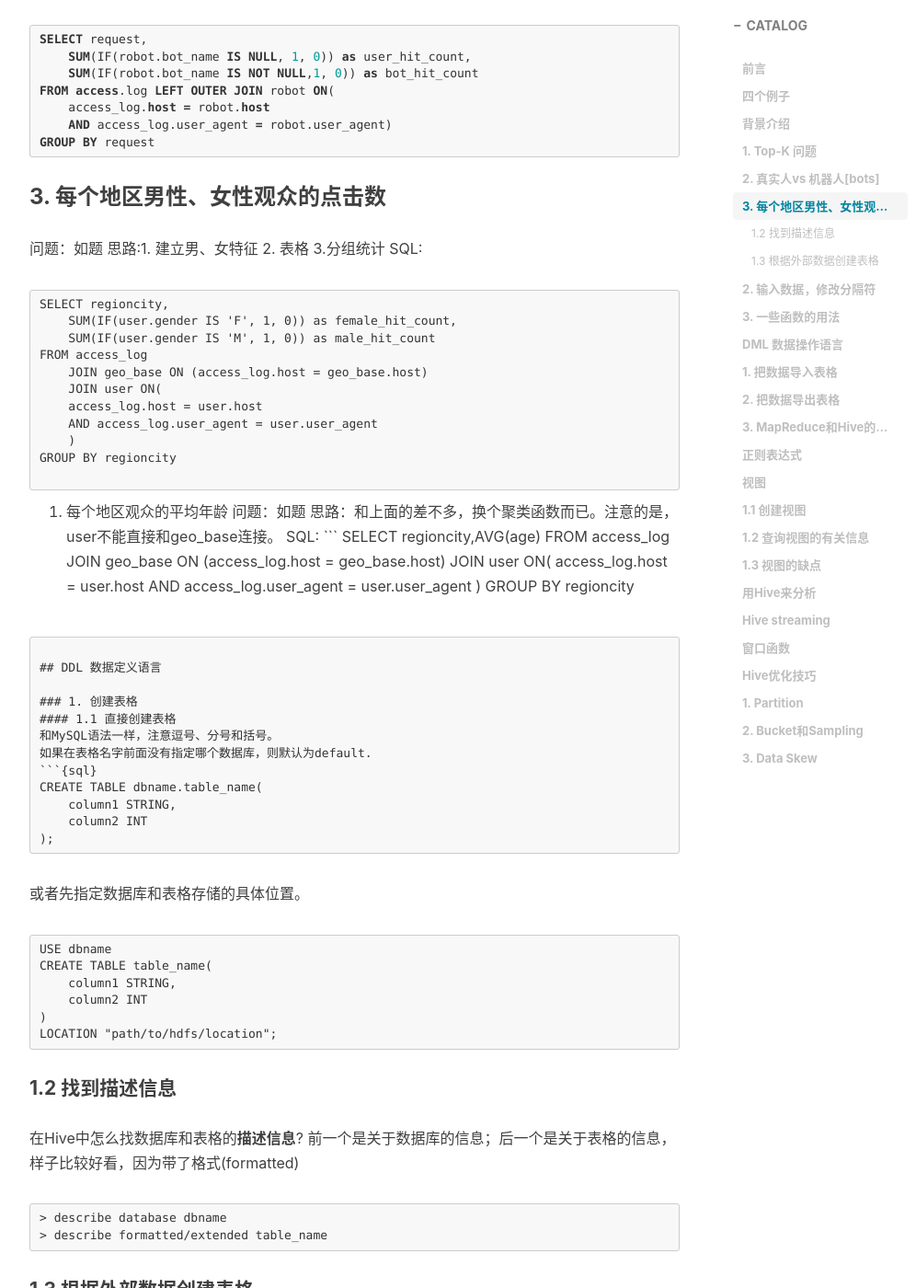
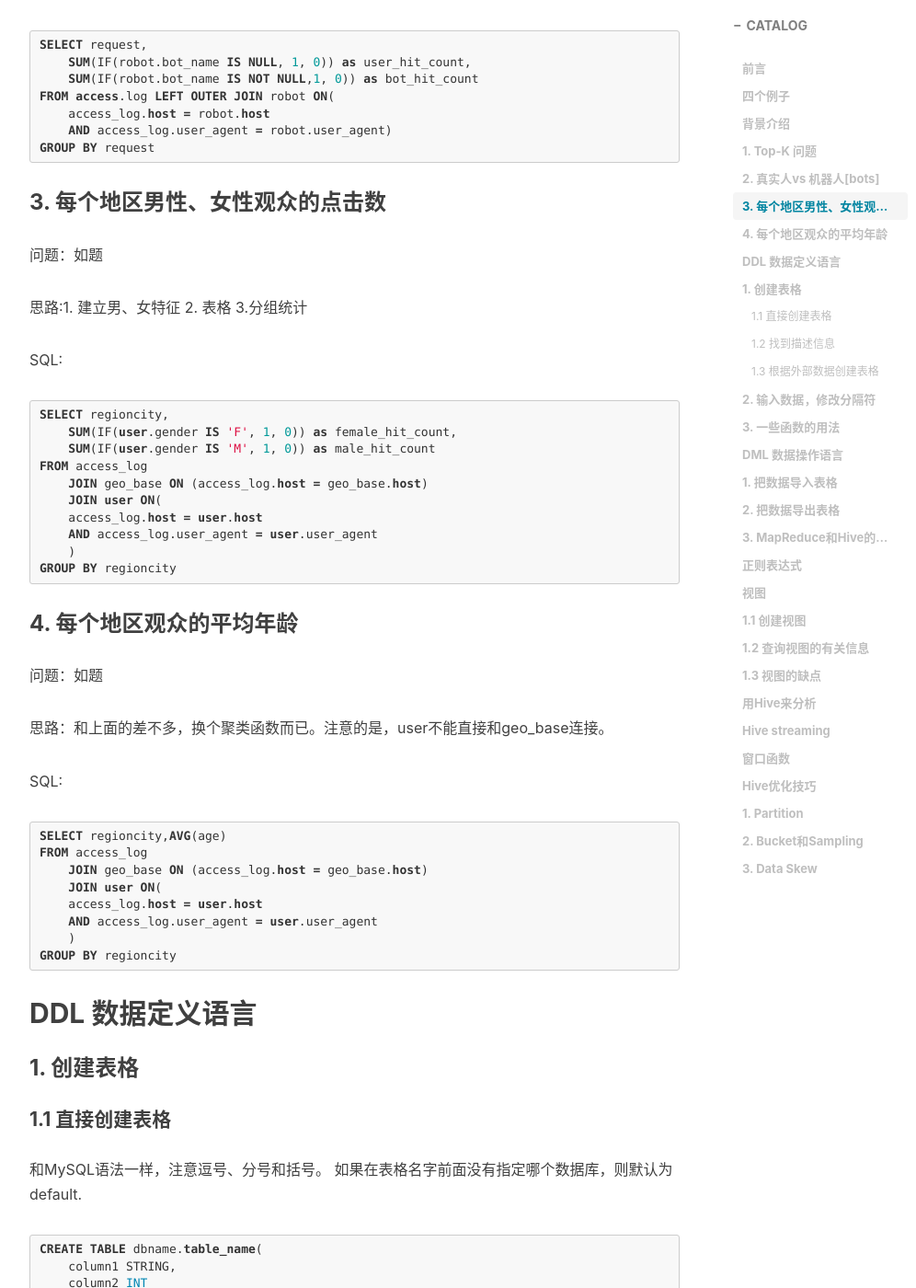
Before and after one commit to YuweiShen/jekyll, a Jekyll site: the page built from _posts/2019-07-03-HiveSQL.md, in a window 1280 px wide and 1400 px high, scrolled down 1946 px. Shown: the whole window at 92% size, without its empty margins (233-1229 px from the left). Built offline with Jekyll 4.4.1, drawn with Linux system fonts in a browser that asks for light colours; comment, search, counter and statistics services are not loaded; some of the changed text lies outside the part shown.

Commit message:
change format

````diff
--- a/_posts/2019-07-03-HiveSQL.md
+++ b/_posts/2019-07-03-HiveSQL.md
@@ -38,6 +38,7 @@
     - User Agent
     - 性别 gender
     - 年龄 age
+
 ### 1. Top-K 问题
 问题：选择点击量最高的前K个区域。
 思路：根据地址名称regioncity聚类，计算每个地区有**几条**信息，用IP地址连接两张表，使地区名字能对应。最后用LIMIT 选中前K条记录。
@@ -68,9 +69,11 @@
 
 ### 3. 每个地区男性、女性观众的点击数
 问题：如题
+
 思路:1. 建立男、女特征 2. 表格 3.分组统计
+
 SQL:
-```
+```sql
 SELECT regioncity,
     SUM(IF(user.gender IS 'F', 1, 0)) as female_hit_count,
     SUM(IF(user.gender IS 'M', 1, 0)) as male_hit_count
@@ -81,14 +84,16 @@
     AND access_log.user_agent = user.user_agent
     )
 GROUP BY regioncity
-
 ```
 
-4. 每个地区观众的平均年龄
+### 4. 每个地区观众的平均年龄
 问题：如题
+
 思路：和上面的差不多，换个聚类函数而已。注意的是，user不能直接和geo_base连接。
+
 SQL:
-```
+
+```sql
 SELECT regioncity,AVG(age)
 FROM access_log
     JOIN geo_base ON (access_log.host = geo_base.host)
@@ -97,23 +102,24 @@
     AND access_log.user_agent = user.user_agent
     )
 GROUP BY regioncity
-
 ```
 
 ## DDL 数据定义语言
 
 ### 1. 创建表格
+
 #### 1.1 直接创建表格
 和MySQL语法一样，注意逗号、分号和括号。
 如果在表格名字前面没有指定哪个数据库，则默认为default.
-```{sql}
+
+```sql
 CREATE TABLE dbname.table_name(
     column1 STRING,
     column2 INT
 );
 ```
 或者先指定数据库和表格存储的具体位置。
-```{sql}
+```sql
 USE dbname
 CREATE TABLE table_name(
     column1 STRING,
@@ -121,6 +127,7 @@
 )
 LOCATION "path/to/hdfs/location";
 ```
+
 #### 1.2 找到描述信息
 在Hive中怎么找数据库和表格的**描述信息**?
 前一个是关于数据库的信息；后一个是关于表格的信息，样子比较好看，因为带了格式(formatted)
@@ -128,9 +135,11 @@
 > describe database dbname
 > describe formatted/extended table_name
 ```
+
 #### 1.3 根据外部数据创建表格
 从外部的表中选择数据，然后插入。
-```{sql}
+
+```sql
 CREATE TABLE table_name
 AS SELECT attri_name
 FROM table_name
@@ -143,7 +152,8 @@
 
 从语法中也可以看出field是以delimitor作为终结的。
 注意行输入分隔符的定义之间是没有逗号的。
-```{sql}
+
+```sql
 USE dbname
 CREATE TABLE table_name(
     column1 STRING,
@@ -164,24 +174,26 @@
 同时，也可以选择不输入数据，直接用外部的数据建表。
 如果是外部数据的表格，则在删除的时候**不会删除数据**，只会删除表的样式，可以恢复；如果是直接建立管理表格，则删除的时候数据跟着表格一起删除了。
 
-```{sql}
+```sql
 CREATE TEMPORARY[EXTERNAL] TABLE table_name;
 ```
 
 ### 3. 一些函数的用法
 
-- ROW_
+- ROW_NUMBER()... OVER(ORDER BY column ASC) 必须要跟Over，否则会出错
+- IF(条件,对的数值,错的数值)
+- 注意Hive中没有EXIST
 
 ## DML 数据操作语言
 
 ### 1. 把数据导入表格
 如果数据是来自HDFS集群的，语法如下。
-```{sql}
+```sql
 LOAD DATA INPATH '/local/path/employees'
 INTO TABLE employees;
 ```
 如果数据是来自本机的，加一个LOCAL，这样这个数据会先加载到HDFS中，然后加入集群。
-```{sql}
+```sql
 LOAD DATA LOCAL INPATH '/local/path/employees'
 INTO TABLE employees;
 ```
@@ -190,7 +202,7 @@
 ### 2. 把数据导出表格
 
 和传统的数据库类似的导出
-```{sql}
+```sql
 INSERT OVERWRITE [LOCAL] DIRECTORY '/tmp/emloyees'
 SELECT name,salary, address
 FROM table_name
@@ -198,7 +210,7 @@
 ```
 
 Hive特有的多重插入语句，从一个表格中选择不同的子集，存储到不同的位置中。
-```{sql}
+```sql
 FROM table_name
 INSERT OVERWRITE [LOCAL] DIRECTORY '/tmp/CA_emloyees'
 SELECT name,salary,address
@@ -222,7 +234,7 @@
 > 127.0.0.1 - frank [10/Oct/2000:13:55:36 -0700] "GET /apache_pb.gif HTTP/1.0" 200
 
 可以用下面的正则表达式来分开
-```{sql}
+```sql
 ROW FORMAT
     SERDE 'org.apache.hadoop.hive.serde2.RegexSerDe'
     WITH SERDEPROPERTIES(
@@ -233,7 +245,7 @@
 在上面的表达式中，'^'代表以字符开始，一个（）代表1列，'\\'代表后面的'\'是反义的，'\S'代表一个非空格的字符，*代表是任意的。
 
 正则表达式匹配的对象是数据，但是有时候列的标题也被匹配了，从而出现'NULL'行，可以在LOCATION后添加一行，tbl properties,跳过标题行。
-```
+```sql
 TBLPROPERTIES('skip.header.line.count' = '1');
 ```
 
@@ -241,7 +253,7 @@
 
 ### 1.1 创建视图
 视图是基于基本表创建的，无法修改基本表中的内容，删除也不会影响基本表。
-```{sql}
+```sql
 CREATE VIEW apache_log_view(
     ip,
     request_year,
@@ -295,14 +307,14 @@
 
 ## Hive streaming
 可以不使用JAVA，而使用python或者其他的语言如shell来操作定义的函数
-```{sql}
+```sql
 FROM mytable
 SELECT TRANSFORM(columnA, columnB)
 USING "/bin/cat"
 AS new_A, new_B
 ```
 或者
-```{sql}
+```sql
 FROM mytable
 SELECT TRANSFORM(columnA, columnB)
 USING "/bin/cat -f1"
@@ -311,7 +323,7 @@
 在下面的情况中，输出的结果不是两列，因为在cat函数中把后面的砍掉了，所以输出的两列中第二列全部都是NULL。
 
 在python中，WordCount样例中的mapper.py：
-```{python}
+```python
 from __future__ import print_function
 import sys
 
@@ -322,7 +334,7 @@
         print(word, 1, sep = "\t"
 ```
 在python中，WordCount样例中的reducer.py
-```{python}
+```python
 for line in sys.stdin:
     word, counts = line.split("\t", 1)
     counts = int(counts)
@@ -334,8 +346,8 @@
         current_word = word
         word_count = counts
 ```
-
-```{sql}
+在sql中，整个流程
+```sql
 ADD FILE /path/mapper.py;
 ADD FILE /path/reducer.py;
 FROM (
@@ -360,9 +372,9 @@
 3. CLUSTER BY ... TRANSFORM
 
 ## 窗口函数
-PTF(partition table functions)n:m的映射
+PTF(partition table functions)，是n:m的映射
 有一个动态的窗口，里面显示的就是我们要分析与统计的数据。
-```
+```sql
 SELECT column_A,
     ROW_NUMBER() OVER (PARTITION BY column_C),
     RANK() OVER (PARTITION BY column_C),
@@ -379,9 +391,9 @@
 上面两种写法都可以，一个是没有定义窗口名字，一个定义了窗口名字。
 
 三个函数的区别:
-ROW_NUMBER() 给每行一个不同的数字，12345这么排列
-RANK() 是秩，相同属性的秩是一样的，如果一个属性对应了好多条，下一个属性的秩会相加，秩不是连续的aabc对应1134
-DENSE_RANK() 就是紧密连续的秩。aabc对应1123
+1. ROW_NUMBER() 给每行一个不同的数字，12345这么排列
+2. RANK() 是秩，相同属性的秩是一样的，如果一个属性对应了好多条，下一个属性的秩会相加，秩不是连续的aabc对应1134
+3. DENSE_RANK() 就是紧密连续的秩。aabc对应1123
 
 PTF函数接收一整个partition,然后根据特定的条件返回一部分partition,并不会使输出的行数增加。
 
@@ -394,7 +406,7 @@
 当筛选的结构比较多的时候，也可以建立层级结构。
 
 需要注意的是，PARTITION里面出现的列不能出现在CREATE TABLE里面。
-```
+```sql
 CREATE TABLE partitioned(
     ip STRING,
     ...
@@ -405,7 +417,7 @@
     day STRING);
 ```
 从raw_access里面导出数据到新表格partitioned，因为在创建表格的时候有partitioned by,所以需要遵守一些规则。
-```
+```sql
 FROM raw_access
 INSERT OVERWRITE TABLE partitioned
 PARTITION (year = ?, month=?, day=?)
@@ -424,7 +436,7 @@
 优化的原理：在存储的时候优化存储结构，让抽样可以进行得比较迅速；在根据Bucket进行连接的时候也比较快;合并排序也是。比如说把一个用户的所有订单放在一个桶里面，这样聚合的时候就比较省时间。（因为对于用户的聚合操作经常发生）
 
 在每个分割的文件夹中，有很多个数据桶bucket，我们可以指定每个文件夹中有多少个桶，按照什么样的顺序来排序。下面是如何设置。
-```
+```sql
 CREATE TABLE granular_access_log(
     ip STRING,
     ...
@@ -435,7 +447,7 @@
     INTO 200 BUCKETS;
 ```
 在设置完桶之后，可以对桶进行抽样。下面的就是抽25%的数据。
-```
+```sql
 SELECT ip,...
 FROM granular_access_log
     TABLESAMPLE(BUCKET 1 OUT OF 4 ON user_id)
@@ -446,7 +458,7 @@
 
 如果其中有一些参数过时了，那么就会出错，可以通过改变设置来避免这个错误。
 
-```
+```sql
 SET hive.enforce.bucketing = true;
 ```
 如果上面这个参数是TRUE，那么MapReduce会自动增加一些阶段避免出错。
@@ -469,7 +481,7 @@
 
 ### 3. Data Skew
 第一种选择是List table，会创建很多文件夹。
-```
+```sql
 CREATE TABLE skewed_log(
     ip STRING,
     ...
@@ -482,7 +494,7 @@
 注意，当使用data skew的时候，需要让hive.mapred.supports.subdirectories=true。这样的话，Hive会自动生成子文件夹。
 
 第二种选择是skewed table。
-```
+```sql
 CREATE TABLE skewed_access(
     ip STRING,
     ...
````
Also changed, not shown: other parts of _posts/2019-07-03-HiveSQL.md (+1 -1 lines).
